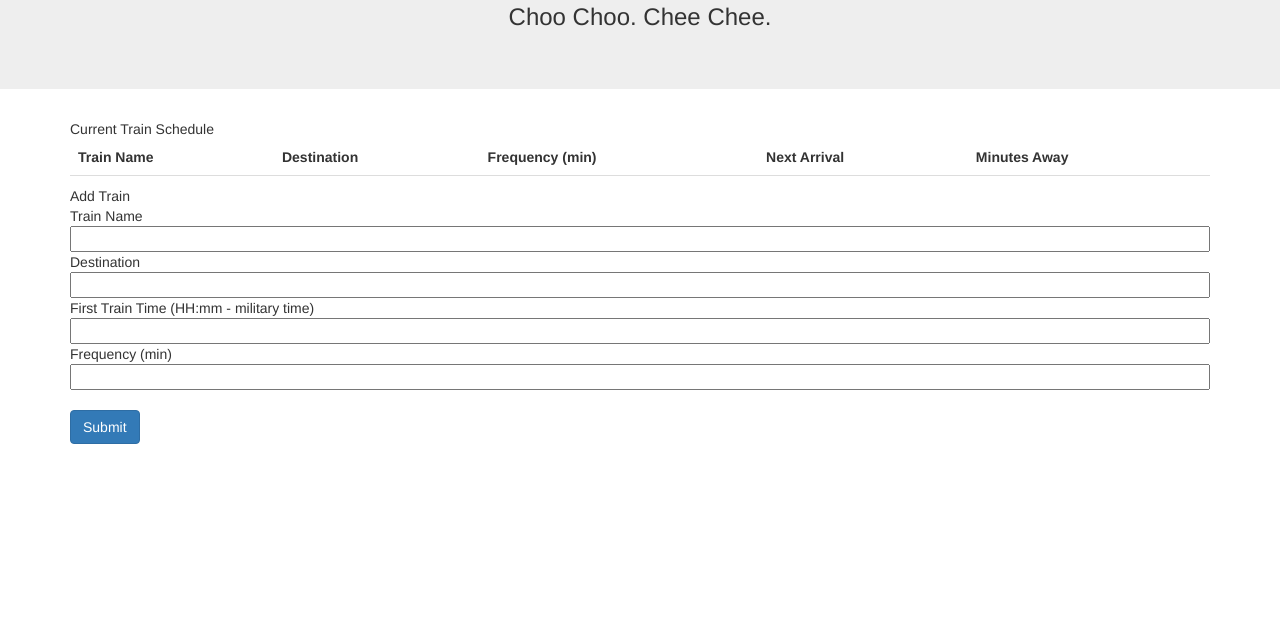
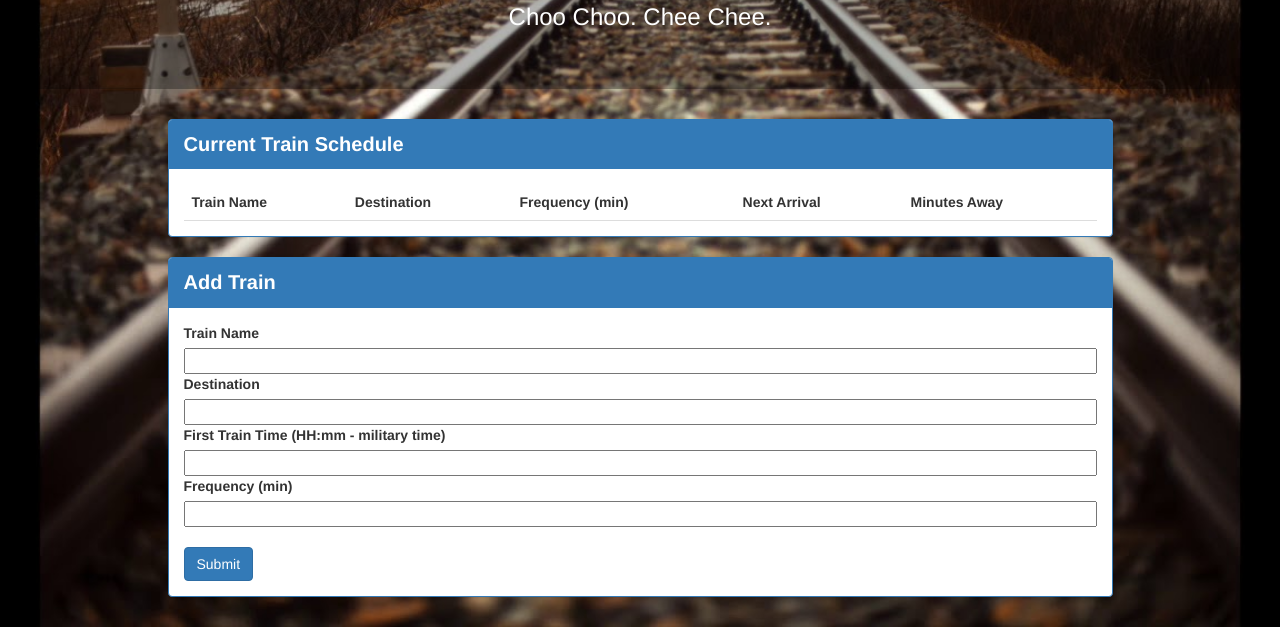
Before and after one commit to monkychia/train-schedule, a plain HTML site: page index.html in a window 1280 px wide. Shown: the part 173-800 px from the top of the page. Drawn offline with nearby package versions, Linux system fonts and the light colour scheme; no server answers; a script that the page names is missing.

Commit message:
Final commit

```diff
--- a/assets/css/style.css
+++ b/assets/css/style.css
@@ -1,3 +1,23 @@
+body {
+    background: url("../images/train.jpg") no-repeat center center fixed;
+    background-size: cover;
+    font-family: "Helvetica Neue",Helvetica,Arial,sans-serif;
+    font-size: 14px;
+    line-height: 1.42857143;
+    color: #333;
+}
+
+.jumbotron {
+    color: white;
+    background-color: rgba(0,0,0,0.3);
+    min-width: 800px;
+}
+
+.title {
+    font-size: 20px;
+    font-weight: bold;
+}
+
 table {
     border-collapse: collapse;
     width: 100%;
@@ -13,10 +33,6 @@ tr:hover {
     background-color:#f5f5f5;
 }
 
-.addTrain {
-    margin-top: 10px;
-}
-
 input {
     width: 100%;
 }
--- a/assets/javascript/app.js
+++ b/assets/javascript/app.js
@@ -1,5 +1,4 @@
 $(document).ready(function() {
-
 
     // Initialize Firebase
     var config = {
@@ -13,8 +12,7 @@ var config = {
     firebase.initializeApp(config);
 
     var database = firebase.database();
-var name, destination, firstTrainTime, frequency, nextTrain, nextTrainFormatted, minutesAway, firstTimeConverted, currentTime, diffTime, timeRemainder, miniutesToNextTrain, keyHolder, getKey;
-
+    var name, destination, firstTrainTime, frequency, nextTrain, nextTrainFormatted, firstTimeConverted, diffTime, getKey, minutesAway, currentTime,tRemainder, miniutesToNextTrain, keyHolder;
 
     $("#submit").on("click", function(event) {
         event.preventDefault();
@@ -29,9 +27,6 @@ $("#submit").on("click", function(event) {
         minutesTillTrain = frequency - tRemainder;
         nextTrain = moment().add(minutesTillTrain, "minutes");
         nextTrainFormatted = moment(nextTrain).format("hh:mm");
-
-    console.log('all inputs ', name, destination, firstTrainTime, frequency, firstTimeConverted, currentTime, diffTime, tRemainder, minutesTillTrain, nextTrain, nextTrainFormatted);
-
 
         // Code for the push
         database.ref().push({
@@ -52,8 +47,9 @@ $("#submit").on("click", function(event) {
     });
 
     database.ref().on("child_added", function(childSnapshot) {
-    console.log("Here is our snapshot", childSnapshot.val(), childSnapshot);
+
         const firebaseData = childSnapshot.val();
+        minutesTillTrain = frequency - tRemainder;
         $('tbody').append("<tr class='table-row' id=" + "'" + childSnapshot.key + "'" + ">" +
                 "<td class='col-xs-3'>" + firebaseData.name +
                 "</td>" +
@@ -61,26 +57,24 @@ database.ref().on("child_added", function(childSnapshot) {
                 "</td>" +
                 "<td class='col-xs-2'>" + firebaseData.frequency +
                 "</td>" +
-            "<td class='col-xs-2'>" + firebaseData.nextTrainFormatted + // Next Arrival Formula ()
+                "<td class='col-xs-2'>" + firebaseData.nextTrainFormatted +
                 "</td>" +
-            "<td class='col-xs-2'>" + firebaseData.minutesTillTrain + // Minutes Away Formula
+                "<td class='col-xs-2'>" + firebaseData.minutesTillTrain +
                 "</td>" +
-            "<td class='col-xs-1'>" + "<input type='submit' value='remove train' class='remove-train btn btn-primary btn-sm'>" + "</td>" +
+                "<td class='col-xs-1'>" + "<input type='submit' value='Remove Train' class='remove-train btn btn-primary btn-sm'>" + "</td>" +
             "</tr>");
 
             // Handle the errors
         }, function(errorObject){
             console.log("Errors handled: " + errorObject.code)
-    });
+        }
+    );
 
+    // Remove Train button logic
     $("body").on("click", ".remove-train", function(){
-        const objKey = $(this);
             getKey = $(this).parent().parent().attr('id');
-        console.log(getKey);
             database.ref().child(getKey).remove().then((res)=> {
-            console.log(res);
                 location.reload();
             });
     });
-
 });
--- a/index.html
+++ b/index.html
@@ -23,10 +23,14 @@
             <h1 class="text-center">Anytime is Train Time</h1>
             <h3 class="text-center">Choo Choo.  Chee Chee.</h3>
         </div>
-        <div class="container">
-            <div class="title">
+        <div class="container schedule">
+            <div class="row">
+                <div class="col-md-10 col-md-offset-1 col-lg-10 col-lg-offset-1">
+                    <div class="panel panel-primary">
+                        <div class="panel-heading title">
                             Current Train Schedule
                         </div>
+                        <div class="panel-body">
                             <table>
                                 <thead>
                                     <tr>
@@ -39,25 +43,38 @@
                                 </thead>
                                 <tbody></tbody>
                             </table>
-            <div class="addTrain">
+                        </div>
+                    </div>
+                </div>
+            </div>
+        </div>
+        <div class="container form-container">
+            <div class="row">
+                <div class="col-md-10 col-md-offset-1 col-lg-10 col-lg-offset-1">
+                    <div class="panel panel-primary">
+                        <div class="panel-heading title">
                             Add Train
+                        </div>
+                        <div class="panel-body">
                             <form>
-                    Train Name<br>
+                                <label for="trainName-label">Train Name</label>
                                 <input type="text" name="trainName" value="" class="trainName">
                                 <br>
-                    Destination<br>
+                                <label for="destination-label">Destination</label>
                                 <input type="text" name="destination" value="" class="destination">
                                 <br>
-                    First Train Time (HH:mm - military time)<br>
+                                <label for="firstTrain-label">First Train Time (HH:mm - military time)</label>
                                 <input type="text" name="time" value="" class="time">
                                 <br>
-                    Frequency (min)<br>
+                                <label for="frequency-label">Frequency (min)</label>
                                 <input type="text" name="frequency" value="" class="frequency">
                                 <br><br>
                                 <button class="btn btn-primary" id="submit" type="submit">Submit</button>
                             </form>
                         </div>
-
+                    </div>
+                </div>
+            </div>
         </div>
 
         <!-- JavaScript -->
```
Also changed, not shown: assets/images/train.jpg (added). Lines whose indentation alone changed are shown as unchanged.
